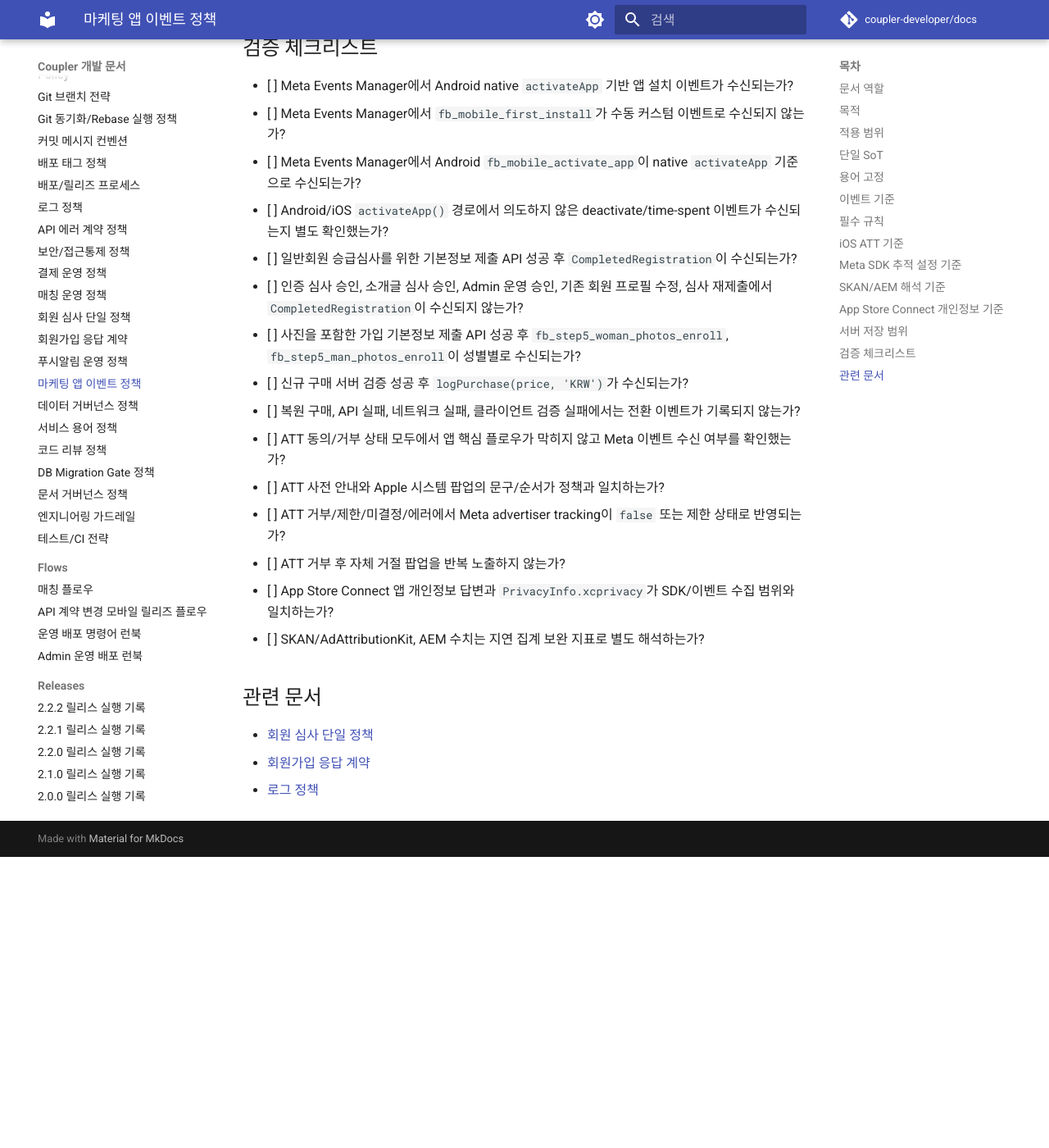
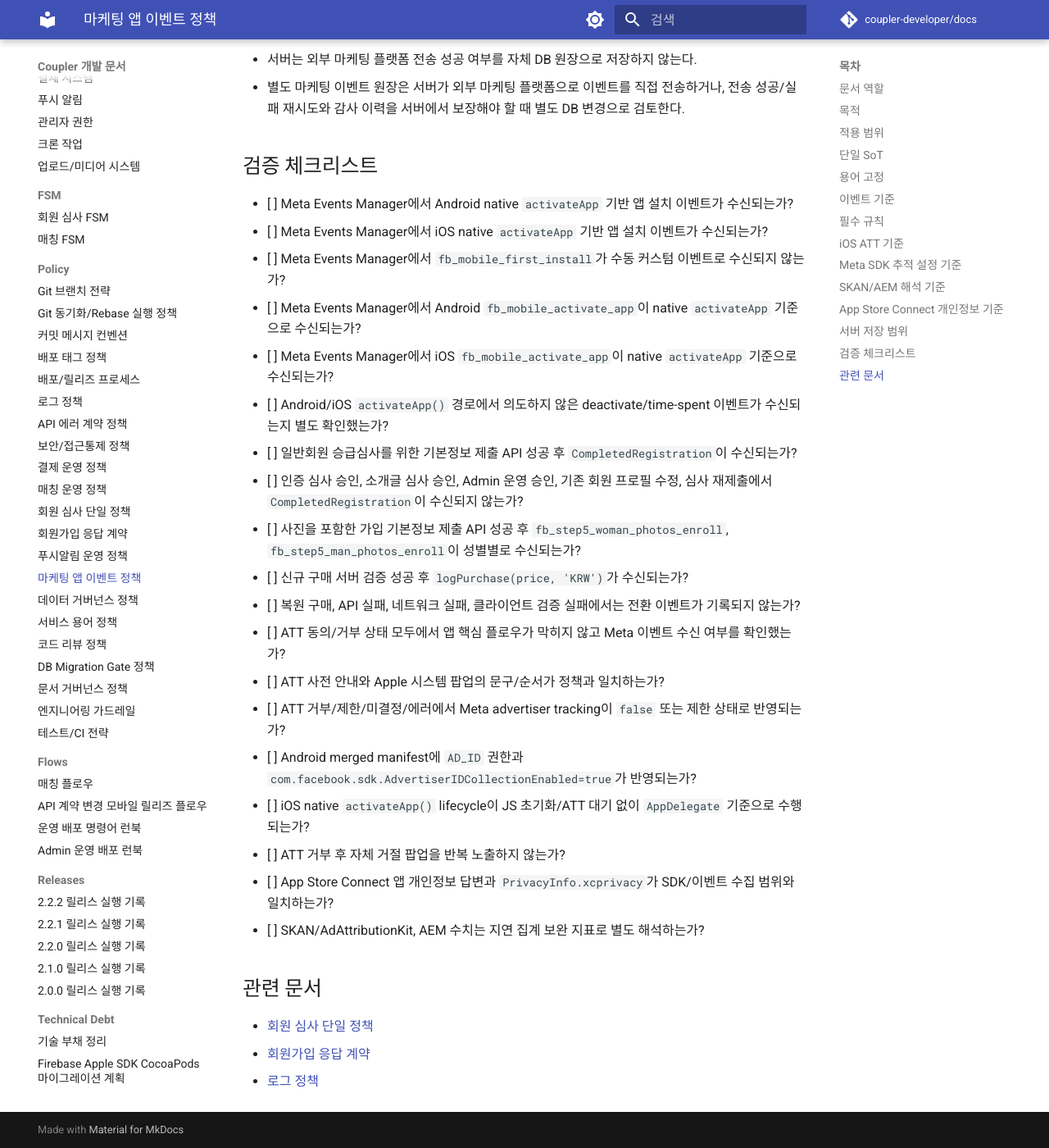
Before and after one commit to coupler-developer/docs, an MkDocs documentation site: the page built from content/policy/marketing-app-events-policy.md, in a window 1280 px wide and 1400 px high, scrolled down 4807 px. Shown: the whole window at 82% size. Built offline with MkDocs 1.6.1 and Material for MkDocs 9.7.7, drawn with Linux system fonts in a browser that asks for light colours; comment, search, counter and statistics services are not loaded; before the commit the page ends 5852 px from its top, so only the background shows below that; some of the changed text lies outside the part shown.

Commit message:
docs: Meta 광고 식별자 수집 기준 보강
Changes:
- Android AD_ID와 Meta advertiser ID collection 유지 기준 문서화
- ACCESS_ADSERVICES_* 권한 검토 기준 추가
- Android/iOS native activateApp 수신 검증 체크리스트 보강

Tests:
- yarn validate:docs 통과
- git diff --check 통과

```diff
--- a/content/policy/marketing-app-events-policy.md
+++ b/content/policy/marketing-app-events-policy.md
@@ -92,6 +92,8 @@
 - ATT 요청 또는 상태 조회가 실패해도 기본값은 `false`이며, Meta SDK 초기화 전에 제한 상태를 먼저 반영한다.
 - ATT 거부 사용자의 가입/심사/구매 이벤트도 앱 기능 기준으로는 계속 실행되지만, 플랫폼 수신/귀속/리포팅 범위는 Meta SDK, SKAN/AdAttributionKit, AEM 제한을 따른다.
 - ATT 거부를 우회하기 위해 IDFA 외 식별자, 해시된 연락처, 디바이스 신호, fingerprinting을 광고 측정 목적으로 결합하지 않는다.
+- Android는 Meta 광고 귀속 목적이므로 `AD_ID` 권한과 Meta SDK advertiser ID collection enabled를 유지한다.
+- Android `ACCESS_ADSERVICES_*` 권한은 Meta SDK/Appsflyer/Firebase 같은 광고·측정 SDK가 선언한 Android Privacy Sandbox/AdServices 권한이므로 임의 제거하지 않고, Play Console 데이터 보안/광고 ID 신고와 함께 검토한다.
 
 ## SKAN/AEM 해석 기준
 
@@ -116,8 +118,10 @@
 ## 검증 체크리스트
 
 - [ ] Meta Events Manager에서 Android native `activateApp` 기반 앱 설치 이벤트가 수신되는가?
+- [ ] Meta Events Manager에서 iOS native `activateApp` 기반 앱 설치 이벤트가 수신되는가?
 - [ ] Meta Events Manager에서 `fb_mobile_first_install`가 수동 커스텀 이벤트로 수신되지 않는가?
 - [ ] Meta Events Manager에서 Android `fb_mobile_activate_app`이 native `activateApp` 기준으로 수신되는가?
+- [ ] Meta Events Manager에서 iOS `fb_mobile_activate_app`이 native `activateApp` 기준으로 수신되는가?
 - [ ] Android/iOS `activateApp()` 경로에서 의도하지 않은 deactivate/time-spent 이벤트가 수신되는지 별도 확인했는가?
 - [ ] 일반회원 승급심사를 위한 기본정보 제출 API 성공 후 `CompletedRegistration`이 수신되는가?
 - [ ] 인증 심사 승인, 소개글 심사 승인, Admin 운영 승인, 기존 회원 프로필 수정, 심사 재제출에서 `CompletedRegistration`이 수신되지 않는가?
@@ -127,6 +131,8 @@
 - [ ] ATT 동의/거부 상태 모두에서 앱 핵심 플로우가 막히지 않고 Meta 이벤트 수신 여부를 확인했는가?
 - [ ] ATT 사전 안내와 Apple 시스템 팝업의 문구/순서가 정책과 일치하는가?
 - [ ] ATT 거부/제한/미결정/에러에서 Meta advertiser tracking이 `false` 또는 제한 상태로 반영되는가?
+- [ ] Android merged manifest에 `AD_ID` 권한과 `com.facebook.sdk.AdvertiserIDCollectionEnabled=true`가 반영되는가?
+- [ ] iOS native `activateApp()` lifecycle이 JS 초기화/ATT 대기 없이 `AppDelegate` 기준으로 수행되는가?
 - [ ] ATT 거부 후 자체 거절 팝업을 반복 노출하지 않는가?
 - [ ] App Store Connect 앱 개인정보 답변과 `PrivacyInfo.xcprivacy`가 SDK/이벤트 수집 범위와 일치하는가?
 - [ ] SKAN/AdAttributionKit, AEM 수치는 지연 집계 보완 지표로 별도 해석하는가?
```
